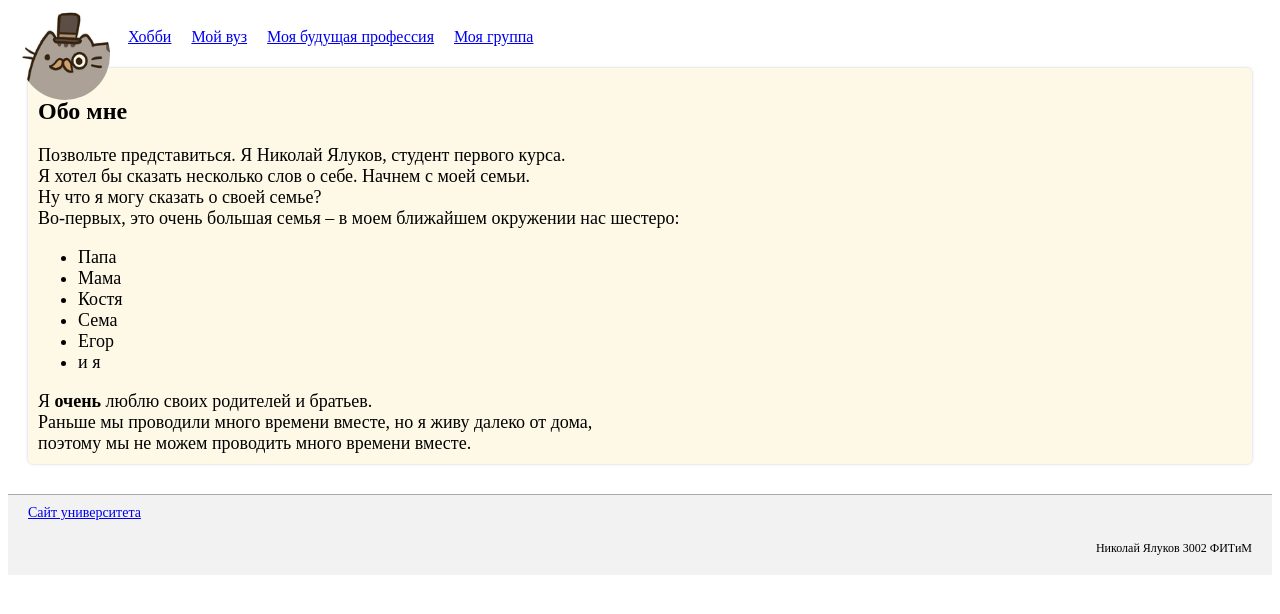
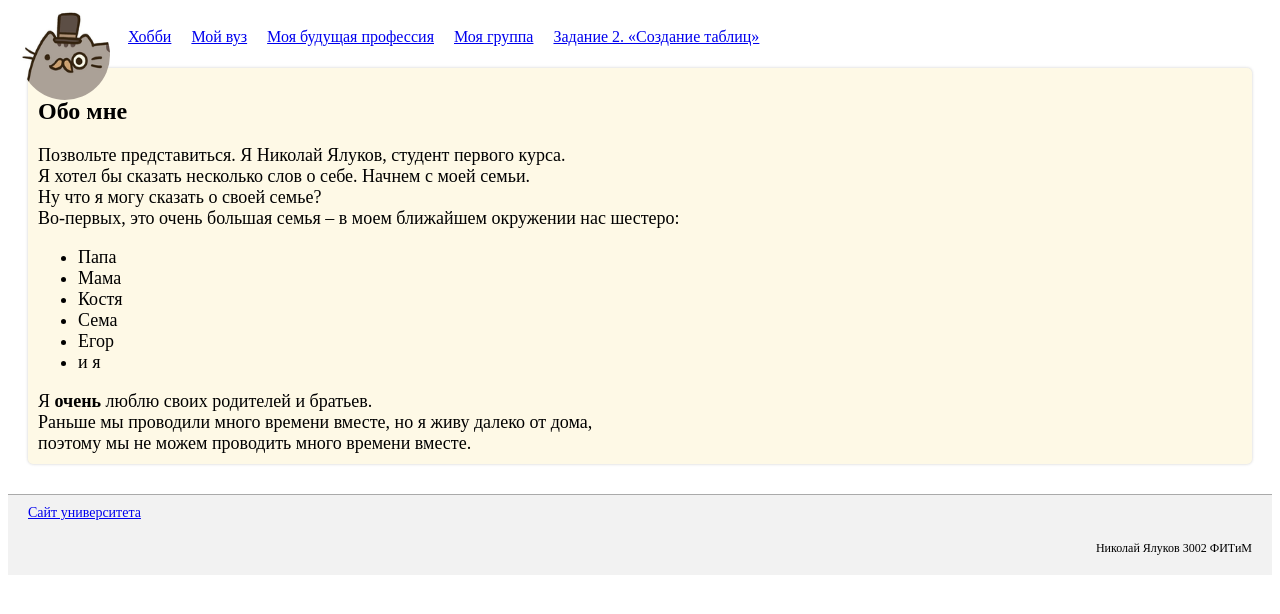
Before and after one commit to Nyakolay/oldNyakolay.github.io, a plain HTML site: page index.html in a window 1280 px wide. Drawn offline with Linux system fonts and the light colour scheme.

Commit message:
Update index.html

```diff
--- a/index.html
+++ b/index.html
@@ -17,6 +17,7 @@
           <li><a href="МойВуз.html">Мой вуз</a></li>
           <li><a href="МояБудущаяПрофессия.html">Моя будущая профессия</a></li>
           <li><a href="МояГруппа.html">Моя группа</a></li>
+	  <li><a href="table.html">Задание 2. «Создание  таблиц»</a></li>
           </ul>
         </nav>
 </header>
```
